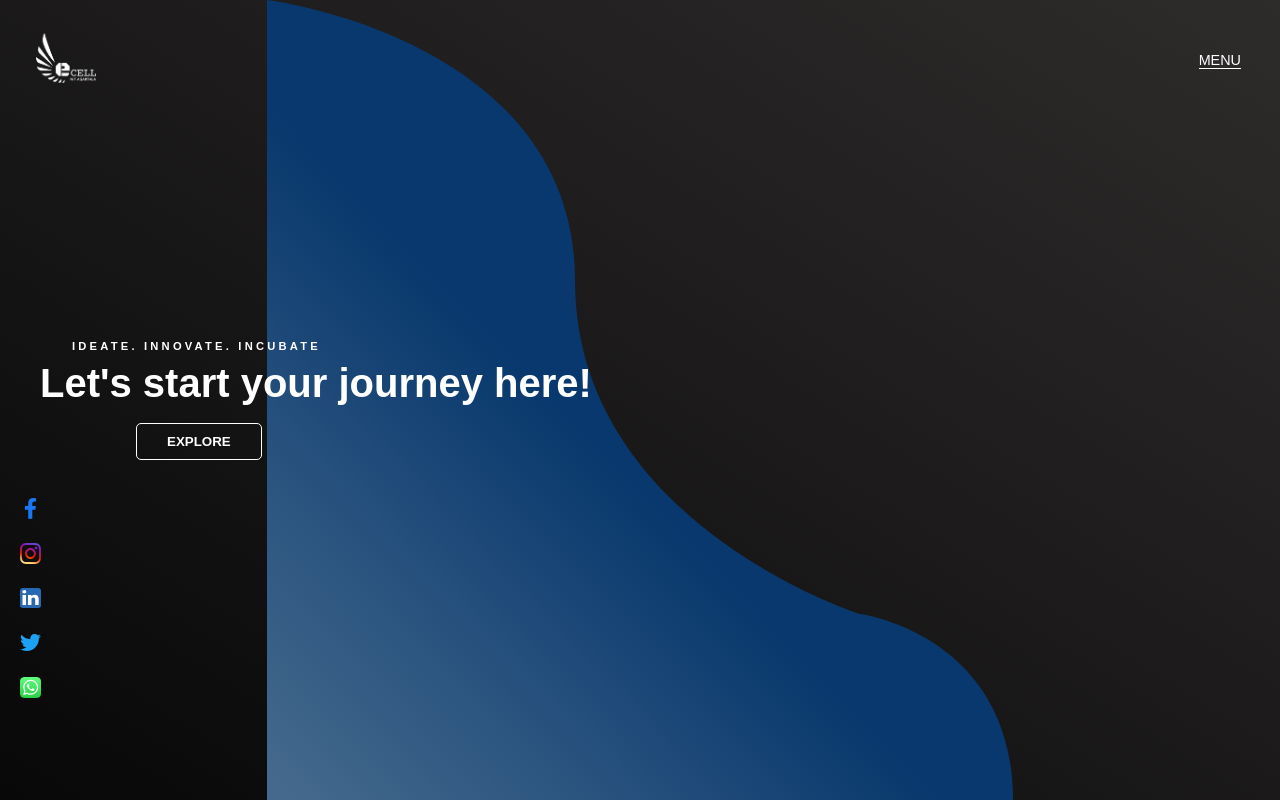
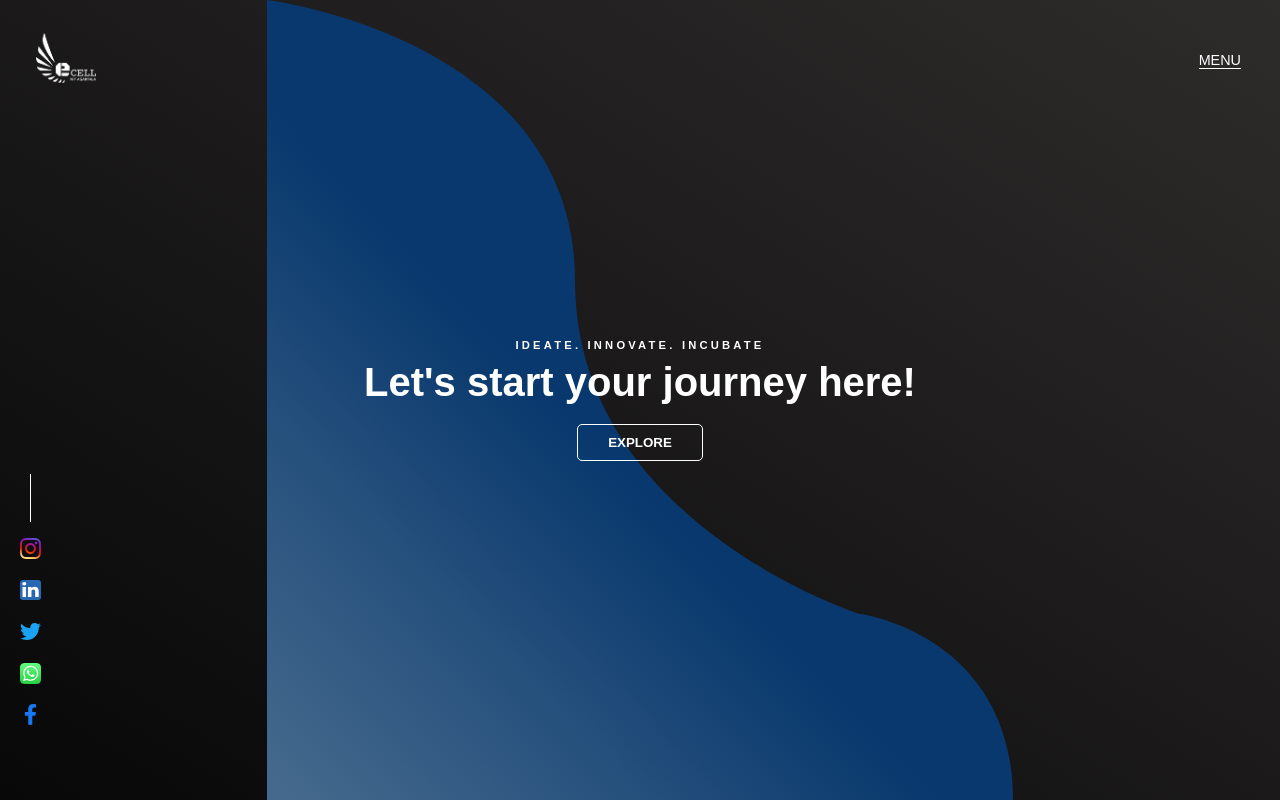
Before and after one commit to Abhishekucs/ecellwebsite, a plain HTML site: page index.html in a window 1280 px wide. Drawn offline with Linux system fonts and the light colour scheme; a web font is replaced by a local one.

Commit message:
new changes

```diff
--- a/css/style.scss
+++ b/css/style.scss
@@ -38,7 +38,6 @@ html,body{
                 display: flex;
                 align-items: center;
                 justify-content: space-between;
-                // background-color: #db4437;
                 padding: 10px;
                 border-radius: 5px;
                 .name{
@@ -72,7 +71,7 @@ html,body{
             grid-column-end: 5;
             grid-row-start: 3;
             grid-row-end: 5;
-            align-self: center;
+            place-self: center;
             margin-bottom: 5rem;
             color: white;
             padding: 20px;
@@ -80,16 +79,18 @@ html,body{
                 margin-bottom: 0.6rem;
                 font-weight: 600;
                 font-size: 0.7rem;
-                margin-left: 2rem;
+                text-align: center;
                 letter-spacing: 0.2rem;
             }
-            h1{
+            p{
                 font-weight: 800;
-                font-size: 40px;
-                line-height: 42px;
+                font-size: 2.5rem;
                 margin-bottom: 1.2rem;
+                text-align: center;
             }
             button{
+                display: block;
+                margin: auto;
                 border: none;
                 border-radius: 5px;
                 background: none;
@@ -97,7 +98,7 @@ html,body{
                 color: white;
                 font-weight: 800;
                 padding: 10px 30px;
-                margin-left: 6rem;
+
             }
         }
         .social-media{
@@ -108,9 +109,20 @@ html,body{
             align-self: center;
             display: flex;
             flex-direction: column;
-            img{
-                margin-bottom: 1.5rem;
-                width: 1.3rem;
+            .line{
+                height: 3rem;
+                width: 1px;
+                background-color: white;
+                margin-bottom: 1rem;
+                margin-left: 10px;
+            }
+            .social{
+                display: flex;
+                flex-direction: column;
+                img{
+                    margin-bottom: 1.3rem;
+                    width: 1.3rem;
+                }
             }
         }
     }
--- a/index.html
+++ b/index.html
@@ -27,15 +27,19 @@
             </div>
             <div class="content">
                 <h6>IDEATE. INNOVATE. INCUBATE</h6>
-                <h1>Let's start your journey here!</h1>
+                <p>Let's start your journey here!</p>
                 <button>EXPLORE</button>
             </div>
             <div class="social-media">
-                <img src="./img/SVG/facebook_color.svg" alt="facebook">
-                <img src="./img/SVG/Instagram_color.svg" alt="instagram">
-                <img src="./img/SVG/linkedln_color.svg" alt="linkedln">
-                <img src="./img/SVG/twitter_color.svg" alt="twitter">
-                <img src="./img/SVG/whatspp_color.svg" alt="whatspp">
+                <div class="line">
+                </div>
+                <div class="social">
+                    <img src="./img/SVG/Instagram_color.svg" alt="instagram">
+                    <img src="./img/SVG/linkedln_color.svg" alt="linkedln">
+                    <img src="./img/SVG/twitter_color.svg" alt="twitter">
+                    <img src="./img/SVG/whatspp_color.svg" alt="whatspp">
+                    <img src="./img/SVG/facebook_color.svg" alt="facebook">
+                </div>
             </div>
         </section>
     </div>
```
Also changed, not shown: css/style.css, img/SVG/round_facebook.svg (added), img/SVG/round_facebook_white.svg (added), 1 other file.
